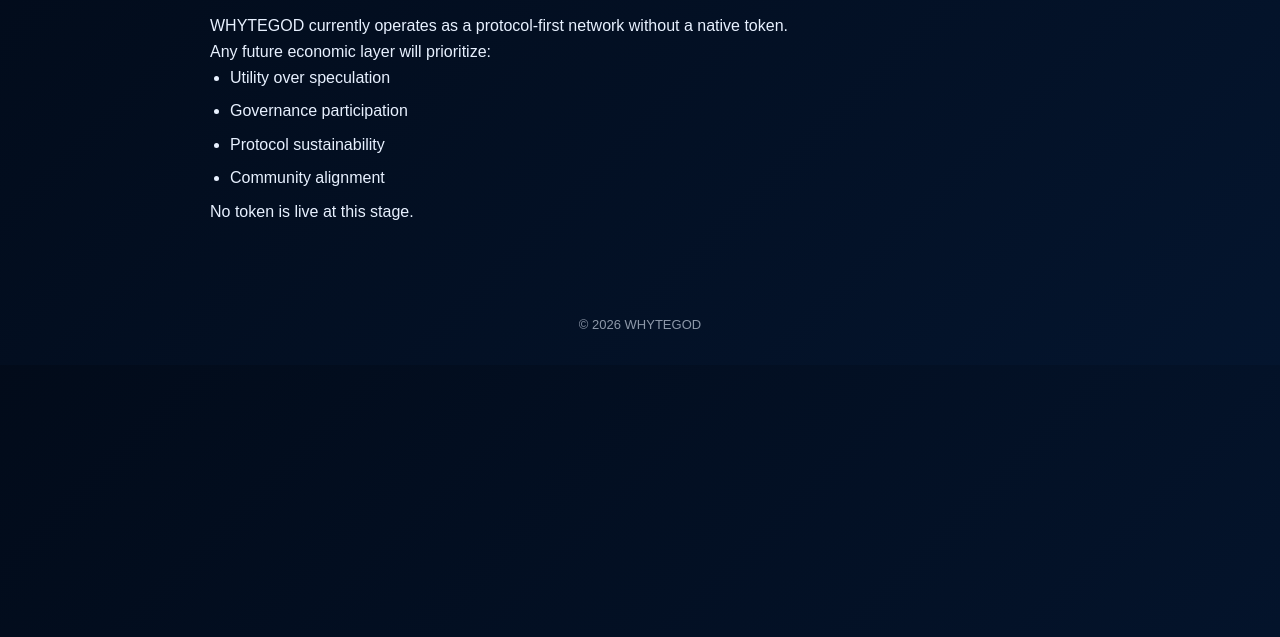
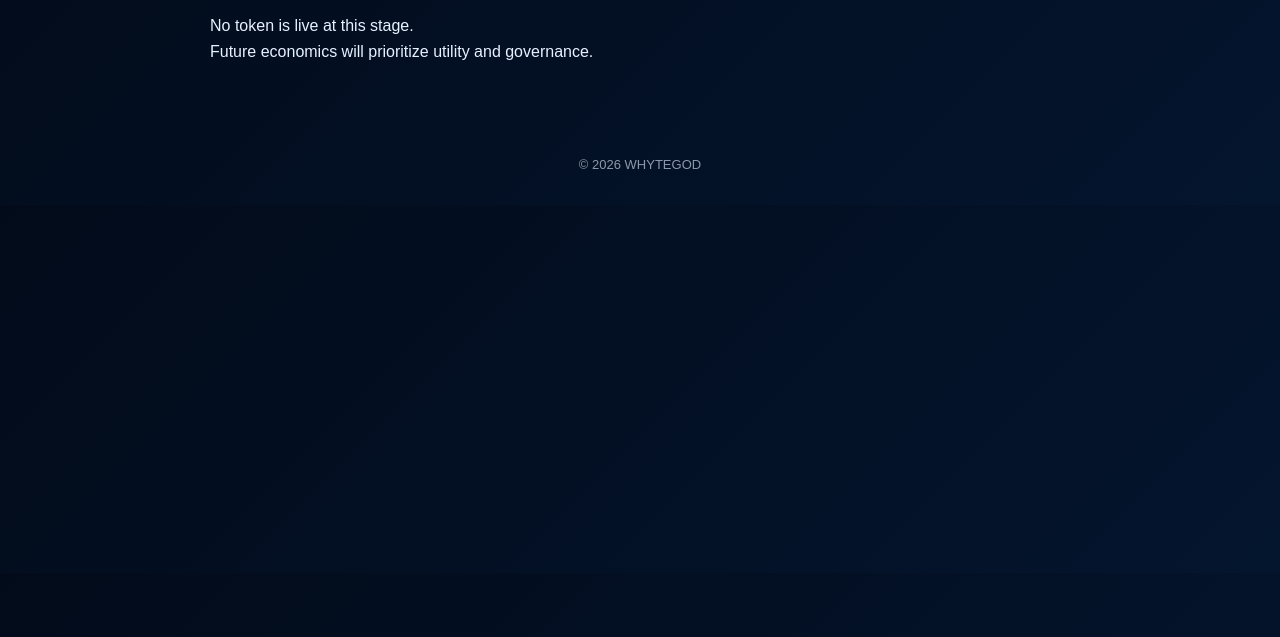
Before and after one commit to whytegod/whytegod.github.io, a plain HTML site: page tokenomics.html in a window 1280 px wide. Shown: the part 163-800 px from the top of the page. Drawn offline with Linux system fonts and the light colour scheme.

Commit message:
Update tokenomics.html

```diff
--- a/tokenomics.html
+++ b/tokenomics.html
@@ -19,26 +19,8 @@
 
 <section class="block">
   <h2>Tokenomics</h2>
-
-  <p>
-    WHYTEGOD currently operates as a protocol-first network
-    without a native token.
-  </p>
-
-  <p>
-    Any future economic layer will prioritize:
-  </p>
-
-  <ul>
-    <li>Utility over speculation</li>
-    <li>Governance participation</li>
-    <li>Protocol sustainability</li>
-    <li>Community alignment</li>
-  </ul>
-
-  <p>
-    No token is live at this stage.
-  </p>
+  <p>No token is live at this stage.</p>
+  <p>Future economics will prioritize utility and governance.</p>
 </section>
 
 <footer>© 2026 WHYTEGOD</footer>
```
